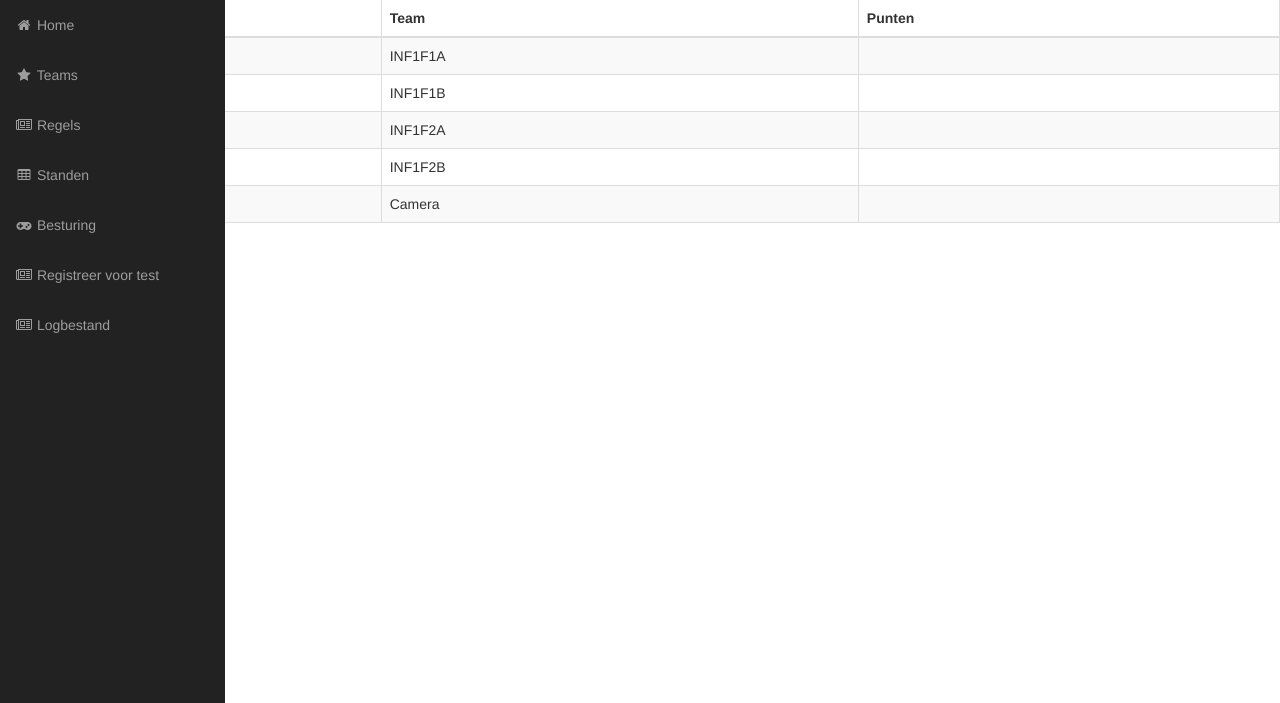
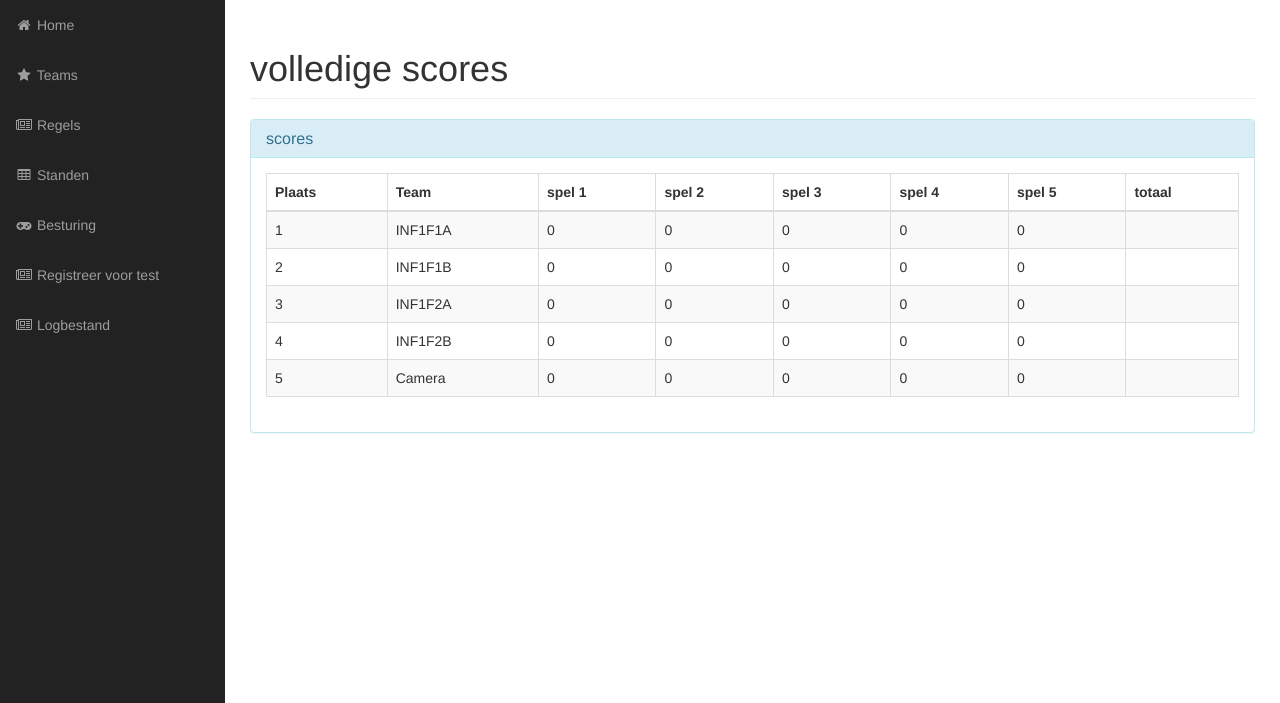
Before and after one commit to Bakkertje01/Battlebotwebsite, a PHP site: page /standen.php in a window 1280 px wide. Shown: the part 51-754 px from the top of the page. Run offline with PHP 8.4, Linux system fonts and the light colour scheme; data comes from the database, SQL or seed files in the repository.

Commit message:
WE did IT

```diff
--- a/scoreboard.php
+++ b/scoreboard.php
@@ -48,7 +48,7 @@
                            ${"DBresult".$Cid} = mysqli_query($connection, $DBcommand);
                            echo( ${"DBresult".$Cid} === false)? "query could not be executed": NULL;
 
-                           $place = array("First","Second","Third","Fourth"); // make multidimens
+                           $place = array("First","Second","Third","Fourth");
 
 
 
--- a/standen.php
+++ b/standen.php
@@ -1,9 +1,10 @@
 <?php
-include "include/session.php";
+include 'include/session.php';
 include 'include/db_connection.php';
 ?>
 <!DOCTYPE html>
 <html lang="en">
+
 <head>
 
     <?php
@@ -11,11 +12,36 @@
     ?>
 
 </head>
+
 <body>
 <?php
 include 'include/navigation.php';
-// include 'includes/db_connection.php';
 ?>
+<div id="wrapper">
+    <div id="page-wrapper">
+        <div class="container-fluid">
+
+            <!-- Page Heading -->
+            <div class="row">
+                <div class="col-lg-12">
+                    <h1 class="page-header">
+                       volledige scores
+                    </h1>
+                </div>
+            </div>
+
+            <!-- Body content-->
+            <!-- BELANGRIJK: Zorg dat alle content in een row en vervolgens in een panel wordt gezet. Zodat de stijl op elke pagina gelijk is en altijd resposive is. Kijk voor voorbeeld in de index. -->
+
+
+            <div class="row">
+                <div class="col-lg-12">
+                    <div class="panel panel-info">
+                        <div class="panel-heading">
+                            <h3 class="panel-title"><i class="fa-fw"></i> scores</h3>
+                        </div>
+                        <div class="panel-body">
+                            <!--Content body hier! -->
                             <div class="table-responsive">
                                 <table class="table table-bordered table-hover table-striped">
                                     <?php
@@ -32,7 +58,12 @@
                                     <tr>
                                         <th>Plaats</th>
                                         <th>Team</th>
-            <th>Punten</th>
+                                        <th>spel 1</th>
+                                        <th>spel 2</th>
+                                        <th>spel 3</th>
+                                        <th>spel 4</th>
+                                        <th>spel 5</th>
+                                        <th>totaal</th>
                                     </tr>
                                     </thead>
                                     <tbody>
@@ -41,6 +72,11 @@
                                         echo "<tr>";
                                         echo "<td>$tel</td>";
                                         echo "<td>{$row['Botnaam']}</td>";
+                                        echo "<td>{$row['Spel_1']}</td>";
+                                        echo "<td>{$row['Spel_2']}</td>";
+                                        echo "<td>{$row['Spel_3']}</td>";
+                                        echo "<td>{$row['Spel_4']}</td>";
+                                        echo "<td>{$row['Spel_5']}</td>";
                                         echo "<td>{$row['Totaalpunten']}</td>";
                                         echo "</tr>";
                                         $tel++;
@@ -53,5 +89,29 @@
                         </div>
                     </div>
                 </div>
+            </div>
+
+
+
+
+            <!-- HIER EINDIGD DE CONTENT -->
+
+        </div>
+        <!-- /.container-fluid -->
+
+    </div>
+    <!-- /#page-wrapper -->
+
+</div>
+<!-- /#wrapper -->
+
+<!-- jQuery -->
+<script src="js/jquery.js"></script>
+
+<!-- Bootstrap Core JavaScript -->
+<script src="js/bootstrap.min.js"></script>
+
+
 </body>
+
 </html>
```
Lines whose indentation alone changed are shown as unchanged.
